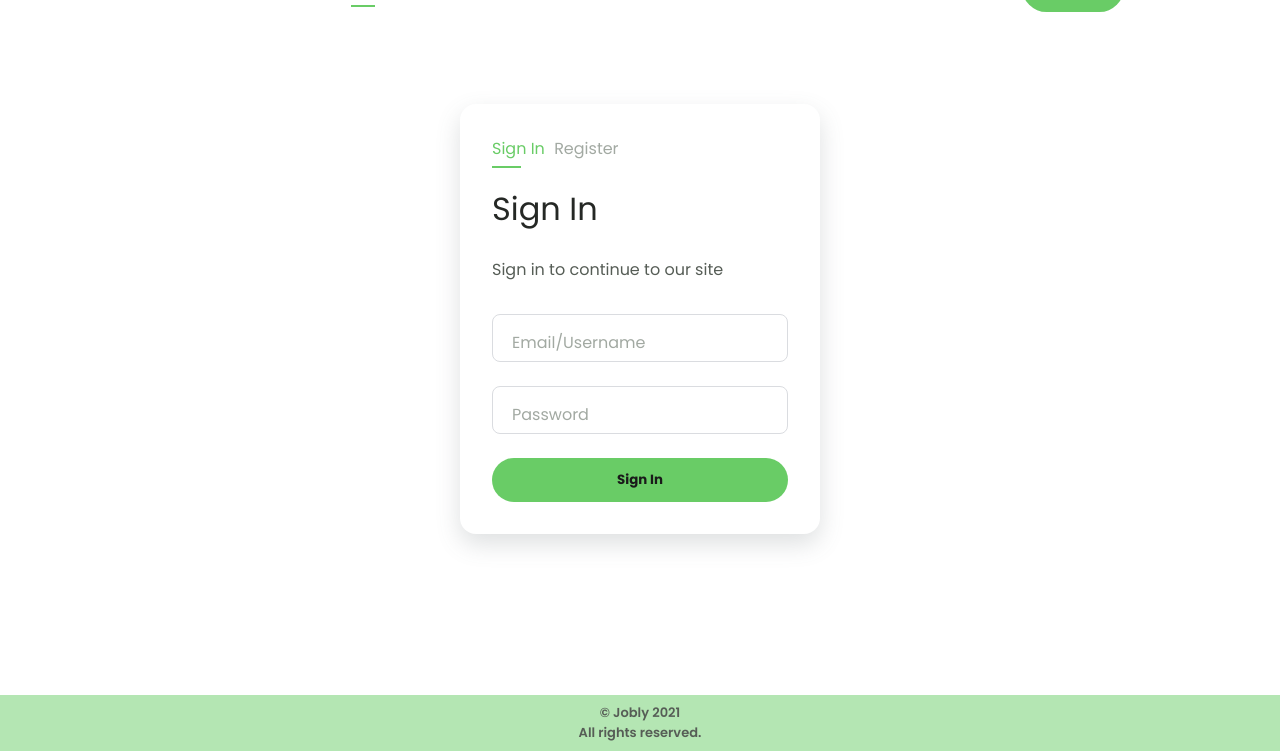
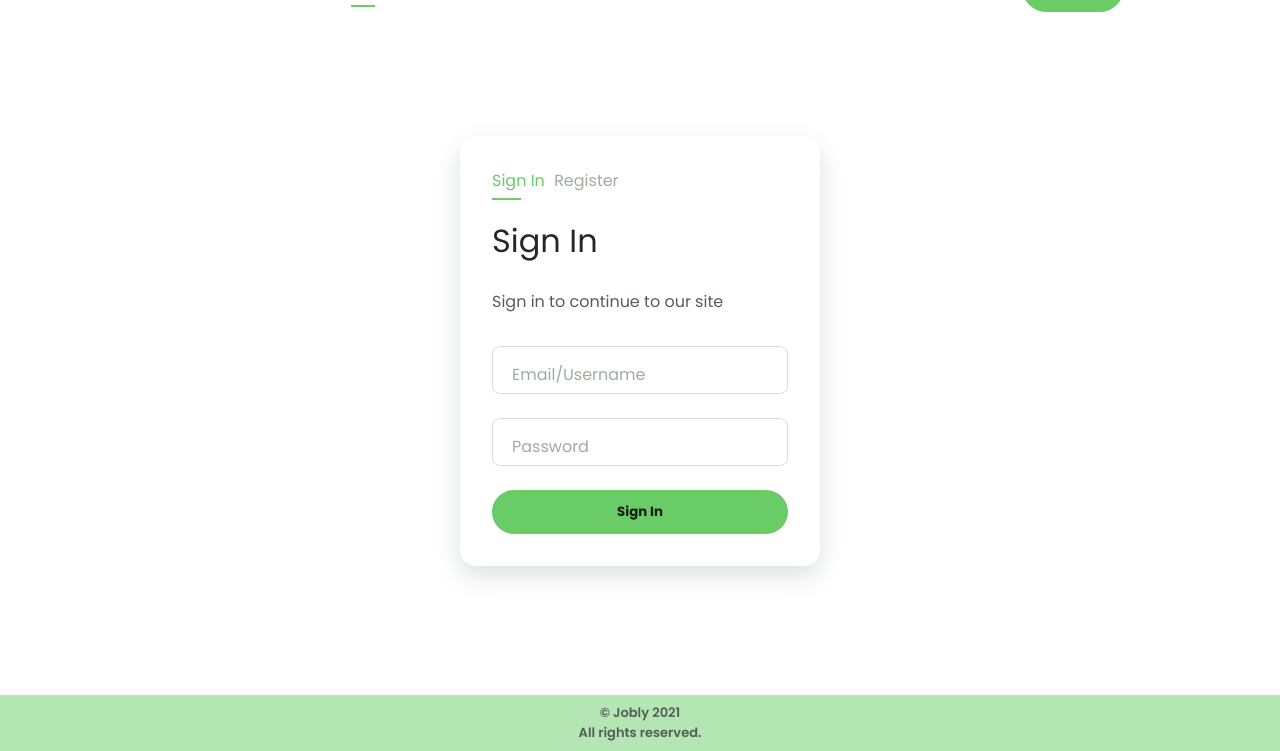
Before and after one commit to AiridasZal/KA-Jobs, a PHP site: page /login.php in a window 1280 px wide. Shown: the part 49-800 px from the top of the page. Run offline with PHP 8.4, Linux system fonts and the light colour scheme.

Commit message:
Register page ir header fix

```diff
--- a/css/login.css
+++ b/css/login.css
@@ -11,7 +11,7 @@
   align-items: center;
   max-width: 968px;
   height: 80vh;
-  margin-top: var(--header-height);
+  margin-top: 5rem;
   margin-left: var(--mb-1-5);
   margin-right: var(--mb-1-5);
   row-gap: 3rem;
```
